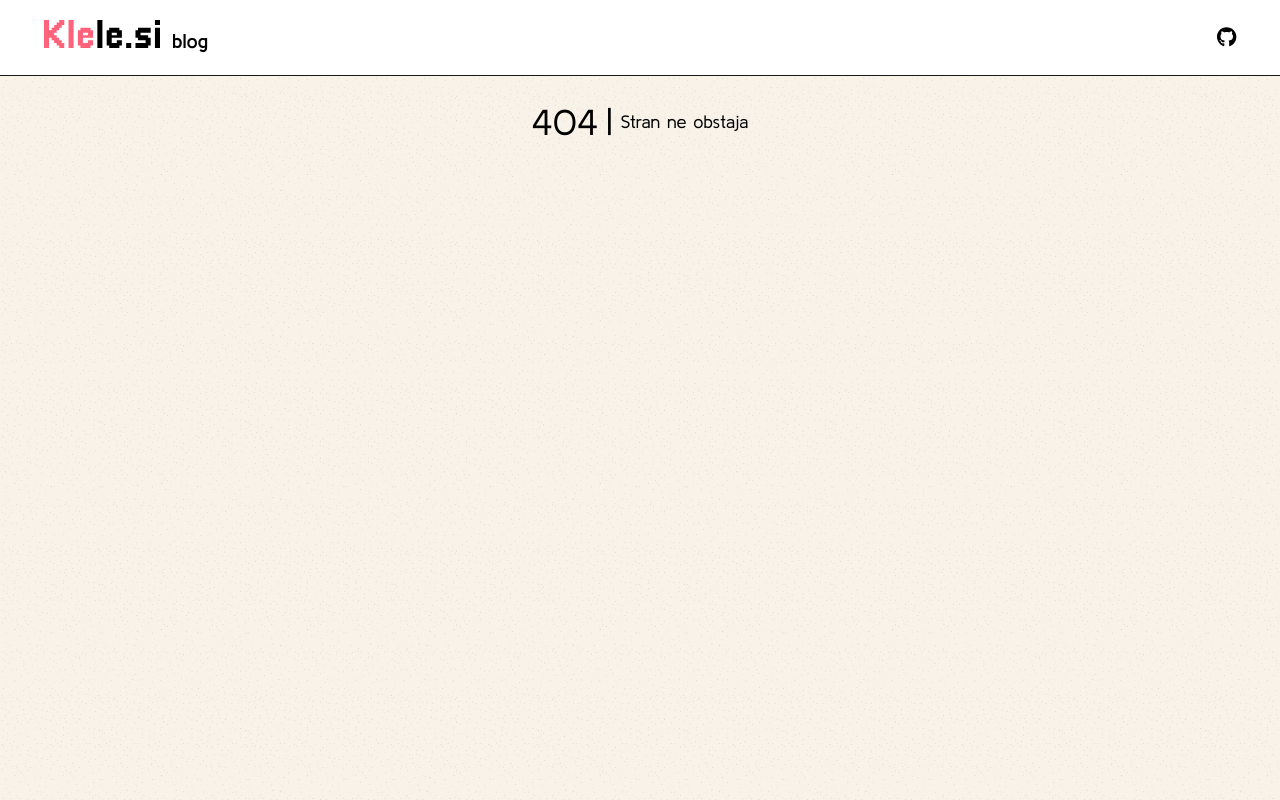
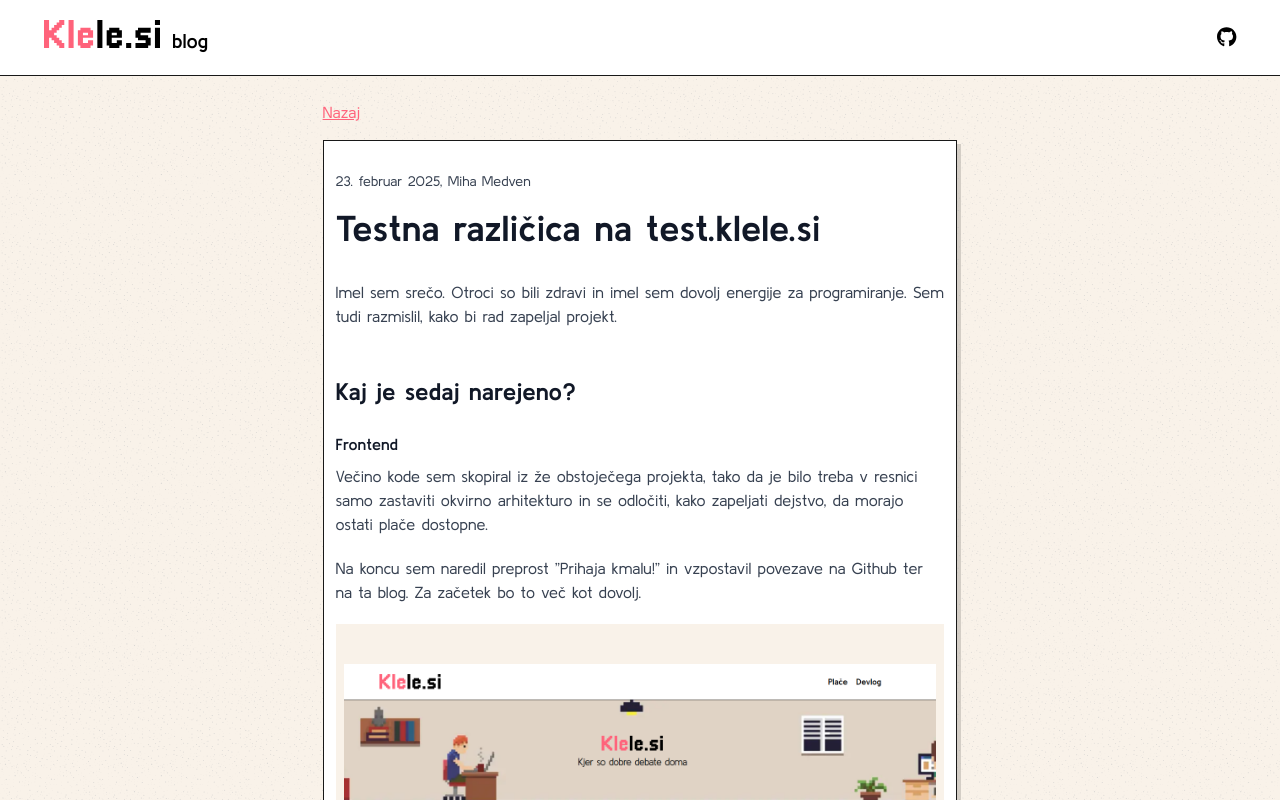
Before and after one commit to klelesi/blog, a Next.js app: page /testna-razlicica in a window 1280 px wide. Before the commit this address had no page. Shown: the top 800 px of the page. Built offline with nearby package versions, Linux system fonts and the light colour scheme.

Commit message:
add content

```diff
--- a/src/app/page.tsx
+++ b/src/app/page.tsx
@@ -3,6 +3,9 @@ import Link from "next/link";
 export default function Home() {
     return (
         <div className={'grid grid-cols-auto gap-6'}>
+            <div>
+                {page5()}
+            </div>
             <div>
                 {page4()}
             </div>
@@ -97,3 +100,21 @@ function page4() {
         </div>
     )
 }
+function page5() {
+    return (
+        <div className={'container prose'}>
+            <div className="card">
+                <p className={'text-sm'}>23. februar 2025, Miha Medven</p>
+
+                <h1>Testna različica na test.klele.si</h1>
+
+                <p>Imel sem srečo. Otroci so bili zdravi in imel sem dovolj energije za programiranje. Sem tudi
+                    razmislil kako bi rad zapeljal projekt.</p>
+
+                <div className="mb-6 mt-12">
+                    <Link href={{ pathname: "/testna-razlicica"}}>Preberi več.</Link>
+                </div>
+            </div>
+        </div>
+    )
+}
--- /dev/null
+++ b/src/app/testna-razlicica/page.tsx
@@ -0,0 +1,119 @@
+import Link from "next/link";
+import type {Metadata} from "next";
+
+export const metadata: Metadata = {
+    title: "Testna različica | Klele.si Blog",
+    description: "Zapisi ob ustvarjanju spletne strani klele.si.",
+};
+
+export default function Home() {
+    return (
+        <div className={'grid grid-cols-auto gap-6'}>
+            {page()}
+        </div>
+    );
+}
+
+function page() {
+    return (
+        <div className={'container prose'}>
+            <Link className={'mb-4 block'} href={{pathname: '/'}}>Nazaj</Link>
+
+            <div className="card">
+                <p className={'text-sm'}>23. februar 2025, Miha Medven</p>
+
+                <h1>Testna različica na test.klele.si</h1>
+
+                <p>Imel sem srečo. Otroci so bili zdravi in imel sem dovolj energije za programiranje. Sem tudi
+                    razmislil, kako bi rad zapeljal projekt.</p>
+
+                <h2>Kaj je sedaj narejeno?</h2>
+
+                <h4>Frontend</h4>
+
+                <p>Večino kode sem skopiral iz že obstoječega projekta, tako da je bilo treba v resnici samo zastaviti
+                    okvirno arhitekturo in se odločiti, kako zapeljati dejstvo, da morajo ostati plače dostopne.</p>
+
+                <p>Na koncu sem naredil preprost &rdquo;Prihaja kmalu!&rdquo; in vzpostavil povezave na Github ter na
+                    ta blog. Za
+                    začetek bo to več kot dovolj.</p>
+
+                <div className="p-2 bg-beige">
+                    <img src="/images/prihaja-kmalu.png" alt="Prikaz spletne strani z napisom 'Prihaja kmalu'"/>
+                </div>
+
+                <p>Čeprav sama spletna stran še nima nobene funkcionalnosti, je dovolj napredka, da jo lahko splavim in
+                    začnem kazati okoli. Meni je predvsem ključno, da drugi ljudje lahko vidijo napredek. Le tako dobiš
+                    povratne informacije glede tega ali se premikaš v pravo smer. Hkrati pa tudi kažeš drugim, da si se
+                    resno lotil projekta.</p>
+
+                <h4>Backend</h4>
+
+                <p>Ko enkrat začneš lokalno povezovati zadeve, hitro ugotoviš, da ti manjkajo podatki. Predvsem sem malo
+                    zgrešil strukturo in kako se API odziva na requeste.</p>
+
+                <p>Večina strežnikov spoštuje &rdquo;accept&rdquo; headerje v requestih, in ti vračajo za header
+                    primeren format. Različne knjižince (npr. Axios) v ozadju same dodajajo header
+                    &rdquo;accept: application/json&rdquo;, ki ga potem strežnik prebere in vrne JSON response. Za
+                    enkrat ne vidim potrebe po spoštovanju tega headerja in vedno vračam le JSON.</p>
+
+                <p>Druga stvar je sama struktura podatkov, ki jih vračam. Včasih se ti splača na frontendu narediti več
+                    klicov, spet drugič je lažje na backendu nadgraditi kak klic, da so vsi
+                    podatki poslani skupaj. Ker se poskušam držati REST(ful) arhitekture, vsaj na začetku precej
+                    eksperimentiram s tem, kakšna bo končna struktura.</p>
+
+                <p>Te eksperimente si na začetku z veseljem privoščim, saj le jaz uporabljam ta API.</p>
+
+                <h4>Deploy</h4>
+
+                <p>Tukaj se je v resnici največ zgodilo.</p>
+
+                <p>Za Next.js sem se med drugim tudi odločil, ker ima v resnici dober SSR (Server Side Rendering), kar
+                    mi
+                    omogoča dober SEO, hkrati pa mi olajša cachiranje rezultatov za neprijavljenje obiskovalce. Največja
+                    pomanjkljivost SSR je predvsem v povezovanju med sistemi.</p>
+
+                <p>Tako imamo 3 sisteme: </p>
+                <ol>
+                    <li>Client (frontend, ki se poganja v brskalniku)</li>
+                    <li>SSR server</li>
+                    <li>API server</li>
+                </ol>
+
+
+                <div className="p-10">
+                    <img src="/images/sistemi.png" className={'w-full'} alt="Diagram za komunikacijo med sistemi"/>
+                </div>
+
+                <p>Odločil sem se, da bosta API klicala tako SSR server kot tudi koda v brskalniku. Kdo bo klical kaj,
+                    bo odvisno od tega ali je uporabnik prijavljen ali ne.</p>
+
+
+                <h4>Uporabnik ni prijavljen</h4>
+
+                <p>SSR izvede klic na API, pridobi podatke, jih zapakira v HTML in vrne uporabniku.
+                    Klasičen SSR pristop za namene SEO in hitrosti.</p>
+
+                <h4>Uporabnik je prijavljen</h4>
+
+                <p>SSR vrne uporabniku <i>prazno</i> client kodo, ki ob prikazu znotraj brskalnika naredi
+                    klic na API, da prikaže prispevke.</p>
+
+                <p>Ne bom uporabil Next.js kot BFF (Backend For Frontend), ker se bo client
+                    povezoval direktno na API.</p>
+
+                <h3>Github actions in testna različica</h3>
+
+                <p>Celoten deployment gre prek Github actionov, ki se prek SSHja povežejo na mojo Digital Ocean
+                    inštanco in naredijo kar morajo narediti. Za lažji razvoj sem ustvaril nov branch imenovan
+                    &rdquo;develop&rdquo;, ki se avtomatsko servira na <a
+                        href="https://test.klele.si">test.klele.si</a>.</p>
+
+                <h2>Kaj sledi?</h2>
+
+                <p>Prijava in možnost objavljanja prispevkov.</p>
+
+            </div>
+        </div>
+    )
+}
```
Also changed, not shown: public/images/prihaja-kmalu.png (added), public/images/sistemi.png (added).
